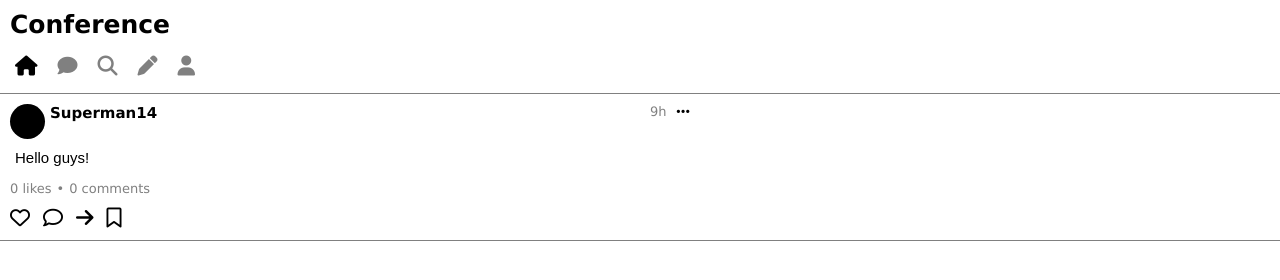
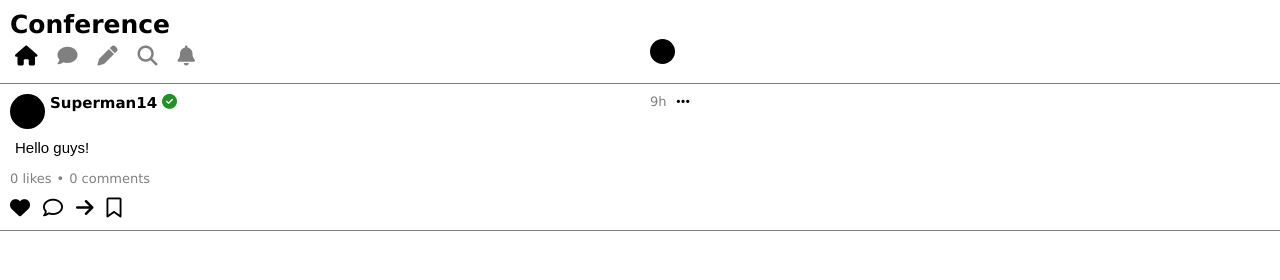
Before and after one commit to christVayds/Conference, a plain HTML site: page index.html in a window 1280 px wide. Drawn offline with Linux system fonts and the light colour scheme.

Commit message:
fix the navbar and added notification button and move profile button to right side

```diff
--- a/index.css
+++ b/index.css
@@ -18,19 +18,29 @@ body{
 }
 .navbar .controls{
 	display: flex;
-	margin-top: 10px;
+}
+.navbar .controls .one{
+	display: flex;
+	width: 80vh;
 }
 
-.navbar .controls div{
+.navbar .controls .two #profile{
+	border-radius: 50%;
+	height: 25px;
+	width: 25px;
+	background: black;
+}
+
+.navbar .controls .one div{
 	font-size: 20px;
 	margin-right: 10px;
 	padding: 5px;
 	border-radius: 10px;
 }
-.navbar .controls div:not(#home){
+.navbar .controls .one div:not(#home){
 	color: gray;
 }
-.navbar .controls div:active{
+.navbar .controls .one div:active{
 	background-color: black;
 	color: white;
 }
@@ -59,6 +69,10 @@ body{
 	width: 35px;
 	background-color: black;
 	border-radius: 50%;
+}
+#username .info i{
+	font-size: 15px;
+	color: #248f24;
 }
 #username .more{
 	display: flex;
--- a/index.html
+++ b/index.html
@@ -16,20 +16,25 @@
 				<h1>Conference</h1>
 			</div>
 			<div class="controls">
+				<div class="one">
 					<div id="home">
 						<i class="fa-solid fa-house"></i>
 					</div>
 					<div id="chat">
 						<i class="fa-solid fa-comment"></i>
 					</div>
+					<div id="compose">
+						<i class="fa-solid fa-pen"></i>
+					</div>
 					<div id="search">
 						<i class="fa-solid fa-magnifying-glass"></i>
 					</div>
-				<div id="compose">
-					<i class="fa-solid fa-pen"></i>
+					<div id="notification">
+						<i class="fa-solid fa-bell"></i>
 					</div>
-				<div id="profile">
-					<i class="fa-solid fa-user"></i>
+				</div>
+				<div class="two">
+					<div id="profile"></div>
 				</div>
 			</div>
 		</div>
@@ -40,6 +45,7 @@
 
 					</div>
 					<p id="name">Superman14</p>
+					<i class="fa-solid fa-circle-check"></i>
 				</div>
 				<div class="more">
 					<p id="date">9h</p>
@@ -58,7 +64,7 @@
 			</div>
 			<div id="actions">
 				<div id="like">
-					<i class="fa-regular fa-heart"></i>
+					<i class="fa-solid fa-heart"></i>
 				</div>
 				<div id="comment">
 					<i class="fa-regular fa-comment"></i>
```
Lines whose indentation alone changed are shown as unchanged.
